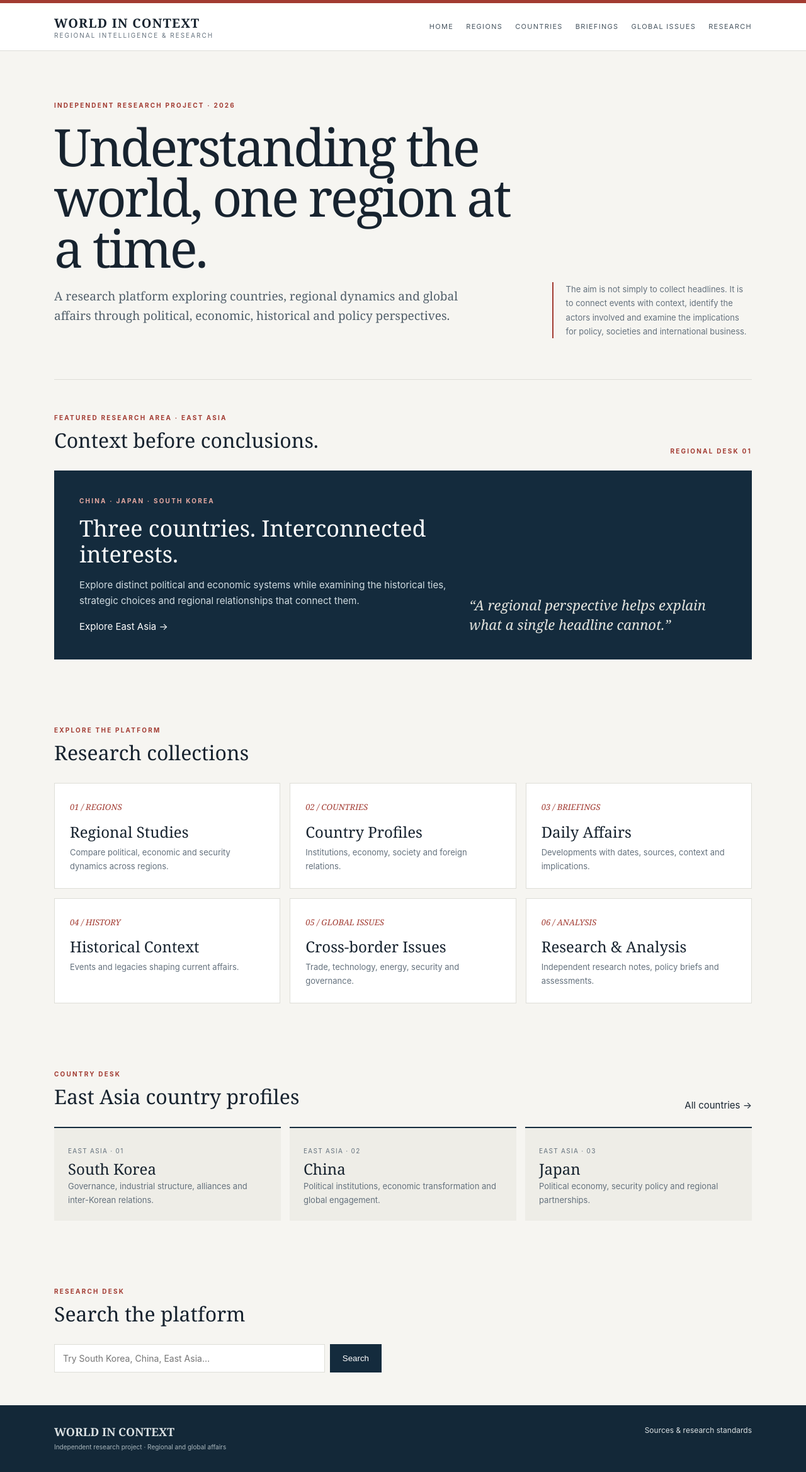
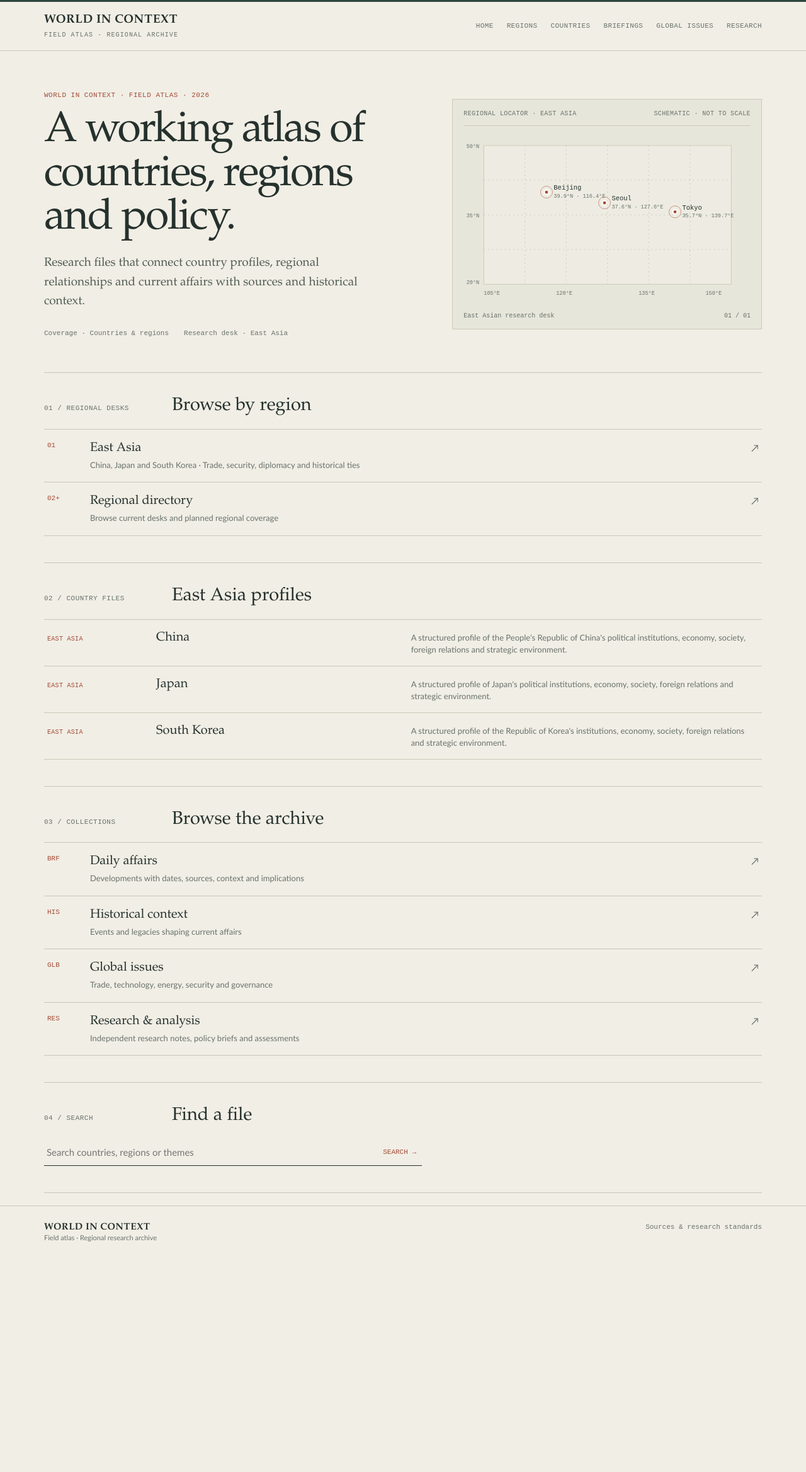
Before and after one commit to qiqiuu776-collab/World-regional-intelligence, a Jekyll site: the page built from index.html, in a window 1280 px wide. Shown: the whole page at 63% size. Built offline with Jekyll 4.4.1, drawn with Linux system fonts in a browser that asks for light colours; after the commit the page ends 2001 px from its top, so only the background shows below that.

Commit message:
Redesign site as a regional atlas

```diff
--- a/_layouts/default.html
+++ b/_layouts/default.html
@@ -6,28 +6,27 @@
   <meta name="description" content="{{ page.summary | default: site.description | escape }}">
   <title>{% if page.title %}{{ page.title | escape }} | {% endif %}{{ site.title | escape }}</title>
   <link rel="stylesheet" href="{{ '/assets/css/style.css' | relative_url }}">
+  <script defer src="{{ '/assets/js/main.js' | relative_url }}"></script>
 </head>
 <body>
   <header>
     <div class="top"></div>
     <div class="nav">
-      <a class="brand" href="{{ '/' | relative_url }}">WORLD IN CONTEXT<small>REGIONAL INTELLIGENCE &amp; RESEARCH</small></a>
+      <a class="brand" href="{{ '/' | relative_url }}">WORLD IN CONTEXT<small>FIELD ATLAS · REGIONAL ARCHIVE</small></a>
       <nav>
         <a href="{{ '/' | relative_url }}">Home</a>
         <a href="{{ '/regions/index.html' | relative_url }}">Regions</a>
         <a href="{{ '/countries/index.html' | relative_url }}">Countries</a>
         <a href="{{ '/daily-affairs/index.html' | relative_url }}">Briefings</a>
-        <a href="{{ '/global-issues/index.html' | relative_url }}">Global Issues</a>
+        <a href="{{ '/global-issues/index.html' | relative_url }}">Global issues</a>
         <a href="{{ '/research/index.html' | relative_url }}">Research</a>
       </nav>
     </div>
   </header>
-  <main class="wrap">
-    {{ content }}
-  </main>
+  <main class="wrap">{{ content }}</main>
   <footer>
     <div class="wrap">
-      <div><strong style="font:700 18px Georgia">WORLD IN CONTEXT</strong><br><small>Independent research project · Regional and global affairs</small></div>
+      <div><strong>WORLD IN CONTEXT</strong><br><small>Field atlas · Regional research archive</small></div>
       <a href="{{ '/sources/index.html' | relative_url }}">Sources &amp; research standards</a>
     </div>
   </footer>
--- a/assets/css/style.css
+++ b/assets/css/style.css
@@ -1,19 +1,107 @@
-:root{--ink:#17232f;--muted:#64717d;--paper:#f6f5f1;--white:#fff;--line:#deded8;--accent:#a23b32;--navy:#142b3d;--serif:Georgia,"Times New Roman",serif;--sans:Inter,system-ui,-apple-system,"Segoe UI",sans-serif}
-*{box-sizing:border-box}body{margin:0;background:var(--paper);color:var(--ink);font:15px/1.7 var(--sans)}a{color:inherit;text-decoration:none}a:hover{color:var(--accent)}
-.top{height:5px;background:var(--accent)}header{background:#fff;border-bottom:1px solid var(--line)}.nav{max-width:1160px;margin:auto;padding:18px 26px;display:flex;justify-content:space-between;align-items:center;gap:22px}
-.brand{font:700 20px var(--serif);letter-spacing:.06em}.brand small{display:block;font:10px var(--sans);letter-spacing:.2em;color:var(--muted)}
-nav{display:flex;gap:20px;flex-wrap:wrap}nav a{font-size:11px;letter-spacing:.12em;text-transform:uppercase;color:#46545f}
-.wrap{max-width:1160px;margin:auto;padding:0 26px}.eyebrow{font-size:10px;letter-spacing:.22em;text-transform:uppercase;color:var(--accent);font-weight:700}
-.hero{padding:78px 0 65px;display:grid;grid-template-columns:1.4fr .6fr;gap:50px;align-items:end;border-bottom:1px solid var(--line)}
-h1{font:clamp(46px,7vw,82px)/.98 var(--serif);letter-spacing:-.04em;margin:16px 0 22px}.lead{font:19px/1.65 var(--serif);color:#52606b;max-width:690px}
-.aside{border-left:2px solid var(--accent);padding-left:20px;color:var(--muted);font-size:13px}.section{padding:52px 0}.sectionhead{display:flex;justify-content:space-between;align-items:end;gap:20px;margin-bottom:22px}.sectionhead h2{font:32px var(--serif);margin:5px 0}
-.feature{background:var(--navy);color:#fff;padding:40px;display:grid;grid-template-columns:1fr .7fr;gap:35px}.feature .eyebrow{color:#e6aaa2}.feature h3{font:36px/1.15 var(--serif);margin:14px 0}.feature p{color:#d1dce1}.quote{font:italic 22px/1.4 var(--serif);align-self:end;color:#e5e5df}
-.grid{display:grid;grid-template-columns:repeat(3,1fr);gap:15px}.tile{background:#fff;border:1px solid var(--line);padding:24px;min-height:165px;transition:.2s}.tile:hover{border-color:#a5aaa8;transform:translateY(-2px)}.tile span{color:var(--accent);font:italic 13px var(--serif)}.tile h3{font:24px var(--serif);margin:10px 0 5px}.tile p,.country p{font-size:13px;color:var(--muted);margin:0}
-.countries{display:grid;grid-template-columns:repeat(3,1fr);gap:14px}.country{background:#eeede7;padding:22px;border-top:2px solid var(--navy)}.country strong{font:24px var(--serif);display:block}.country small{font-size:10px;letter-spacing:.13em;text-transform:uppercase;color:var(--muted)}
-.search{display:flex;gap:8px;max-width:520px}.search input{flex:1;padding:13px;border:1px solid var(--line);font:14px var(--sans)}.search button{background:var(--navy);color:white;border:0;padding:0 20px;cursor:pointer}.results a{display:block;padding:12px 0;border-bottom:1px solid var(--line)}
-.pagehead{padding:60px 0 35px;border-bottom:1px solid var(--line)}.pagehead h1{font-size:clamp(42px,6vw,66px)}.pagehead p{font:18px/1.6 var(--serif);color:var(--muted);max-width:720px}
-.layout{display:grid;grid-template-columns:minmax(0,1fr) 245px;gap:50px;padding:38px 0 70px}.article h2{font:29px var(--serif);margin:30px 0 8px}.article p,.article li{color:#4c5962}.note{background:#eeede7;border-left:3px solid var(--accent);padding:16px 19px;font-size:13px;color:#52606b}
-.side{border-top:2px solid var(--navy);padding-top:14px}.side h3{font:20px var(--serif);margin:0 0 8px}.side a{display:block;padding:7px 0;border-bottom:1px solid var(--line);font-size:13px;color:var(--muted)}
-footer{background:#132838;color:#dbe1e3;padding:30px 0;font-size:12px}footer .wrap{display:flex;justify-content:space-between;gap:20px}footer small{color:#aab7bd}
-@media(max-width:800px){.nav{align-items:flex-start;flex-direction:column}nav{gap:12px}.hero{grid-template-columns:1fr;gap:24px;padding:52px 0}.grid,.countries{grid-template-columns:1fr 1fr}.feature{grid-template-columns:1fr}.layout{grid-template-columns:1fr;gap:22px}}
-@media(max-width:520px){.wrap{padding:0 18px}.grid,.countries{grid-template-columns:1fr}.feature{padding:25px}footer .wrap{flex-direction:column}}
+:root {
+  --ink: #25312d;
+  --muted: #68736c;
+  --paper: #f1eee5;
+  --sheet: #f8f6ef;
+  --line: #c9c8b9;
+  --accent: #a34b37;
+  --forest: #2e473e;
+  --grid: #c4c8b8;
+  --serif: "Palatino Linotype", "Book Antiqua", Georgia, serif;
+  --sans: "Trebuchet MS", "Aptos", sans-serif;
+  --mono: "Courier New", monospace;
+}
+* { box-sizing: border-box; }
+body { margin: 0; background: var(--paper); color: var(--ink); font: 16px/1.65 var(--sans); }
+a { color: inherit; text-decoration: none; }
+a:hover { color: var(--accent); }
+.top { height: 3px; background: var(--forest); }
+header { background: var(--paper); border-bottom: 1px solid var(--line); }
+.nav { max-width: 1200px; margin: auto; padding: 18px 30px; display: flex; justify-content: space-between; align-items: center; gap: 30px; }
+.brand { font: 700 19px/1.2 var(--serif); letter-spacing: .025em; }
+.brand small { display: block; margin-top: 5px; color: var(--muted); font: 10px/1.3 var(--mono); letter-spacing: .11em; }
+nav { display: flex; gap: 21px; flex-wrap: wrap; }
+nav a { color: var(--muted); font: 11px/1.4 var(--mono); letter-spacing: .035em; text-transform: uppercase; }
+nav a:hover { color: var(--accent); }
+.wrap { max-width: 1200px; margin: auto; padding: 0 30px; }
+.eyebrow, .section-id, .locator-label, .meta-label { color: var(--accent); font: 11px/1.5 var(--mono); letter-spacing: .045em; text-transform: uppercase; }
+.atlas-hero { display: grid; grid-template-columns: 1fr .88fr; gap: clamp(36px, 7vw, 90px); align-items: center; padding: 62px 0 54px; border-bottom: 1px solid var(--line); }
+.atlas-intro h1 { max-width: 640px; margin: 16px 0 20px; font: 400 clamp(42px, 6vw, 68px)/1.02 var(--serif); letter-spacing: -.035em; }
+.atlas-intro .lead { max-width: 540px; margin: 0; color: #505d55; font: 19px/1.6 var(--serif); }
+.hero-meta { display: flex; flex-wrap: wrap; gap: 9px 24px; margin-top: 26px; color: var(--muted); font: 11px/1.5 var(--mono); }
+.locator { background: #e7e6da; border: 1px solid var(--line); padding: 16px 17px 13px; }
+.locator-head { display: flex; justify-content: space-between; gap: 12px; padding-bottom: 11px; border-bottom: 1px solid var(--line); color: var(--muted); font: 10px/1.4 var(--mono); letter-spacing: .04em; text-transform: uppercase; }
+.locator svg { display: block; width: 100%; height: auto; margin: 12px 0 7px; }
+.locator-caption { display: flex; justify-content: space-between; gap: 12px; color: var(--muted); font: 10px/1.5 var(--mono); }
+.map-grid { stroke: var(--grid); stroke-width: 1; stroke-dasharray: 2 5; }
+.map-frame { fill: #eeece2; stroke: var(--line); stroke-width: 1; }
+.map-label { fill: var(--ink); font: 11px var(--mono); }
+.map-coordinate { fill: var(--muted); font: 9px var(--mono); }
+.map-point { fill: var(--accent); stroke: var(--sheet); stroke-width: 3; }
+.map-ring { fill: none; stroke: var(--accent); stroke-width: 1; opacity: .55; }
+.atlas-section { padding: 36px 0 42px; border-bottom: 1px solid var(--line); }
+.section-heading { display: grid; grid-template-columns: 185px 1fr; gap: 18px; align-items: baseline; margin-bottom: 18px; }
+.section-heading h2 { margin: 0; font: 400 29px/1.2 var(--serif); }
+.section-id { color: var(--muted); }
+.directory { border-top: 1px solid var(--line); }
+.directory-row { display: grid; grid-template-columns: 56px minmax(0, 1fr) 24px; align-items: start; gap: 12px; padding: 16px 5px; border-bottom: 1px solid var(--line); }
+.directory-row:hover { background: rgba(255,255,255,.35); }
+.directory-number { padding-top: 3px; color: var(--accent); font: 11px var(--mono); }
+.directory-row strong { display: block; font: 20px/1.3 var(--serif); font-weight: 400; }
+.directory-row p { margin: 4px 0 0; color: var(--muted); font-size: 13px; }
+.directory-arrow { justify-self: end; color: var(--muted); }
+.grid { display: block; border-top: 1px solid var(--line); }
+.tile { display: grid; grid-template-columns: 155px minmax(180px, .7fr) 1fr; align-items: baseline; gap: 18px; padding: 15px 5px; min-height: 0; background: transparent; border: 0; border-bottom: 1px solid var(--line); transition: background .16s ease; }
+.tile:hover { border-color: var(--line); background: rgba(255,255,255,.35); transform: none; color: var(--ink); }
+.tile span { color: var(--accent); font: 10px/1.5 var(--mono); text-transform: uppercase; }
+.tile h3 { margin: 0; font: 20px/1.3 var(--serif); font-weight: 400; }
+.tile p, .country p { margin: 0; color: var(--muted); font: 13px/1.5 var(--sans); }
+.countries { display: block; border-top: 1px solid var(--line); }
+.country { display: grid; grid-template-columns: 155px minmax(180px, .7fr) 1fr; align-items: baseline; gap: 18px; padding: 15px 5px; background: transparent; border: 0; border-bottom: 1px solid var(--line); }
+.country:hover { background: rgba(255,255,255,.35); color: var(--ink); }
+.country small { color: var(--accent); font: 10px/1.5 var(--mono); letter-spacing: .03em; text-transform: uppercase; }
+.country strong { display: block; font: 20px/1.3 var(--serif); font-weight: 400; }
+.search { display: flex; gap: 0; max-width: 600px; border-bottom: 1px solid var(--ink); }
+.search input { flex: 1; min-width: 0; padding: 12px 4px; background: transparent; border: 0; font: 15px var(--sans); outline: none; }
+.search input:focus { box-shadow: 0 1px var(--accent); }
+.search button { padding: 0 9px; color: var(--accent); background: transparent; border: 0; font: 11px var(--mono); text-transform: uppercase; cursor: pointer; }
+.results a { display: grid; grid-template-columns: minmax(140px, 220px) 1fr; gap: 18px; padding: 11px 5px; border-bottom: 1px solid var(--line); font-size: 13px; }
+.results strong { font: 16px var(--serif); font-weight: 400; }
+.pagehead { padding: 52px 0 29px; border-bottom: 1px solid var(--line); }
+.pagehead h1 { margin: 12px 0; font: 400 clamp(40px, 5vw, 58px)/1.04 var(--serif); letter-spacing: -.025em; }
+.pagehead p { max-width: 730px; margin: 0; color: var(--muted); font: 18px/1.55 var(--serif); }
+.layout { display: grid; grid-template-columns: minmax(0, 1fr) 230px; gap: 54px; padding: 30px 0 60px; }
+.article h2 { margin: 30px 0 8px; font: 400 27px/1.25 var(--serif); }
+.article p, .article li { color: #4d5a52; }
+.article li { padding: 2px 0; }
+.note { padding: 13px 17px; color: #505c54; background: #e9e8dc; border-left: 2px solid var(--accent); font-size: 13px; }
+.side { align-self: start; border-top: 1px solid var(--ink); padding-top: 12px; }
+.side h3 { margin: 0 0 8px; font: 18px var(--serif); font-weight: 400; }
+.side a { display: block; padding: 8px 1px; border-bottom: 1px solid var(--line); color: var(--muted); font: 12px/1.45 var(--sans); }
+.side a:hover { color: var(--accent); }
+footer { margin-top: 20px; padding: 25px 0; color: var(--muted); border-top: 1px solid var(--line); font: 11px/1.6 var(--mono); }
+footer .wrap { display: flex; justify-content: space-between; gap: 20px; }
+footer strong { color: var(--ink); font: 700 15px var(--serif) !important; letter-spacing: .03em; }
+footer small { color: var(--muted); font: 11px var(--sans); }
+@media (max-width: 850px) {
+  .nav { align-items: flex-start; flex-direction: column; }
+  nav { gap: 12px 18px; }
+  .atlas-hero { grid-template-columns: 1fr; gap: 28px; padding: 44px 0; }
+  .locator { max-width: 650px; }
+  .section-heading { grid-template-columns: 1fr; gap: 5px; }
+  .layout { grid-template-columns: 1fr; gap: 26px; }
+}
+@media (max-width: 620px) {
+  .wrap { padding: 0 18px; }
+  .nav { padding: 16px 18px; }
+  nav { gap: 9px 15px; }
+  nav a { font-size: 10px; }
+  .atlas-intro h1 { font-size: 43px; }
+  .locator-head { flex-direction: column; }
+  .directory-row { grid-template-columns: 34px 1fr 20px; gap: 8px; }
+  .tile, .country { grid-template-columns: 1fr; gap: 4px; padding: 13px 4px; }
+  .tile p, .country p { padding-left: 0; }
+  .results a { grid-template-columns: 1fr; gap: 2px; }
+  .layout { padding-top: 22px; }
+  footer .wrap { flex-direction: column; }
+}
--- a/index.html
+++ b/index.html
@@ -1,16 +1,72 @@
-<!doctype html><html lang="en"><head><meta charset="utf-8"><meta name="viewport" content="width=device-width,initial-scale=1"><meta name="description" content="Independent research on countries, regions and global affairs."><title>World in Context | Regional Intelligence & Research</title><link rel="stylesheet" href="assets/css/style.css"><script defer src="assets/js/main.js"></script></head><body><header><div class="top"></div><div class="nav"><a class="brand" href="index.html">WORLD IN CONTEXT<small>REGIONAL INTELLIGENCE & RESEARCH</small></a><nav><a href="index.html">Home</a><a href="regions/index.html">Regions</a><a href="countries/index.html">Countries</a><a href="daily-affairs/index.html">Briefings</a><a href="global-issues/index.html">Global Issues</a><a href="research/index.html">Research</a></nav></div></header><main class="wrap">
-<section class="hero"><div><div class="eyebrow">Independent research project · 2026</div><h1>Understanding the world, one region at a time.</h1><p class="lead">A research platform exploring countries, regional dynamics and global affairs through political, economic, historical and policy perspectives.</p></div><div class="aside">The aim is not simply to collect headlines. It is to connect events with context, identify the actors involved and examine the implications for policy, societies and international business.</div></section>
-<section class="section"><div class="sectionhead"><div><div class="eyebrow">Featured research area · East Asia</div><h2>Context before conclusions.</h2></div><span class="eyebrow">Regional desk 01</span></div><div class="feature"><div><div class="eyebrow">China · Japan · South Korea</div><h3>Three countries. Interconnected interests.</h3><p>Explore distinct political and economic systems while examining the historical ties, strategic choices and regional relationships that connect them.</p><a href="regions/east-asia.html">Explore East Asia →</a></div><div class="quote">“A regional perspective helps explain what a single headline cannot.”</div></div></section>
-<section class="section"><div class="sectionhead"><div><div class="eyebrow">Explore the platform</div><h2>Research collections</h2></div></div><div class="grid">
-<a class="tile" href="regions/index.html"><span>01 / REGIONS</span><h3>Regional Studies</h3><p>Compare political, economic and security dynamics across regions.</p></a>
-<a class="tile" href="countries/index.html"><span>02 / COUNTRIES</span><h3>Country Profiles</h3><p>Institutions, economy, society and foreign relations.</p></a>
-<a class="tile" href="daily-affairs/index.html"><span>03 / BRIEFINGS</span><h3>Daily Affairs</h3><p>Developments with dates, sources, context and implications.</p></a>
-<a class="tile" href="history/index.html"><span>04 / HISTORY</span><h3>Historical Context</h3><p>Events and legacies shaping current affairs.</p></a>
-<a class="tile" href="global-issues/index.html"><span>05 / GLOBAL ISSUES</span><h3>Cross-border Issues</h3><p>Trade, technology, energy, security and governance.</p></a>
-<a class="tile" href="research/index.html"><span>06 / ANALYSIS</span><h3>Research & Analysis</h3><p>Independent research notes, policy briefs and assessments.</p></a></div></section>
-<section class="section"><div class="sectionhead"><div><div class="eyebrow">Country desk</div><h2>East Asia country profiles</h2></div><a href="countries/index.html">All countries →</a></div><div class="countries">
-<a class="country" href="countries/south-korea.html"><small>East Asia · 01</small><strong>South Korea</strong><p>Governance, industrial structure, alliances and inter-Korean relations.</p></a>
-<a class="country" href="countries/china.html"><small>East Asia · 02</small><strong>China</strong><p>Political institutions, economic transformation and global engagement.</p></a>
-<a class="country" href="countries/japan.html"><small>East Asia · 03</small><strong>Japan</strong><p>Political economy, security policy and regional partnerships.</p></a></div></section>
-<section class="section"><div class="sectionhead"><div><div class="eyebrow">Research desk</div><h2>Search the platform</h2></div></div><form class="search" data-search><input aria-label="Search pages" placeholder="Try South Korea, China, East Asia…"><button>Search</button></form><div class="results" data-results></div></section>
-</main><footer><div class="wrap"><div><strong style="font:700 18px Georgia">WORLD IN CONTEXT</strong><br><small>Independent research project · Regional and global affairs</small></div><a href="sources/index.html">Sources & research standards</a></div></footer></body></html>
+---
+layout: default
+title: World in Context
+summary: A working atlas of countries, regions and policy, organized around place, time and evidence.
+---
+<section class="atlas-hero">
+  <div class="atlas-intro">
+    <div class="eyebrow">World in Context · Field atlas · 2026</div>
+    <h1>A working atlas of countries, regions and policy.</h1>
+    <p class="lead">Research files that connect country profiles, regional relationships and current affairs with sources and historical context.</p>
+    <div class="hero-meta"><span>Coverage · Countries &amp; regions</span><span>Research desk · East Asia</span></div>
+  </div>
+  <div class="locator">
+    <div class="locator-head"><span>Regional locator · East Asia</span><span>Schematic · not to scale</span></div>
+    <svg viewBox="0 0 480 290" role="img" aria-labelledby="locator-title locator-desc">
+      <title id="locator-title">East Asia regional locator</title>
+      <desc id="locator-desc">A coordinate grid marking Beijing, Seoul and Tokyo without political borders.</desc>
+      <rect class="map-frame" x="34" y="20" width="414" height="232" />
+      <g class="map-grid">
+        <path d="M103 20V252 M172 20V252 M241 20V252 M310 20V252 M379 20V252" />
+        <path d="M34 78H448 M34 136H448 M34 194H448" />
+      </g>
+      <g class="map-coordinate">
+        <text x="34" y="270">105°E</text><text x="155" y="270">120°E</text><text x="293" y="270">135°E</text><text x="405" y="270">150°E</text>
+        <text x="5" y="24">50°N</text><text x="5" y="140">35°N</text><text x="5" y="252">20°N</text>
+      </g>
+      <g>
+        <circle class="map-ring" cx="139" cy="98" r="10" /><circle class="map-point" cx="139" cy="98" r="4" />
+        <text class="map-label" x="151" y="94">Beijing</text><text class="map-coordinate" x="151" y="107">39.9°N · 116.4°E</text>
+        <circle class="map-ring" cx="236" cy="116" r="10" /><circle class="map-point" cx="236" cy="116" r="4" />
+        <text class="map-label" x="248" y="112">Seoul</text><text class="map-coordinate" x="248" y="125">37.6°N · 127.0°E</text>
+        <circle class="map-ring" cx="354" cy="131" r="10" /><circle class="map-point" cx="354" cy="131" r="4" />
+        <text class="map-label" x="366" y="127">Tokyo</text><text class="map-coordinate" x="366" y="140">35.7°N · 139.7°E</text>
+      </g>
+    </svg>
+    <div class="locator-caption"><span>East Asian research desk</span><span>01 / 01</span></div>
+  </div>
+</section>
+
+<section class="atlas-section">
+  <div class="section-heading"><span class="section-id">01 / Regional desks</span><h2>Browse by region</h2></div>
+  <div class="directory">
+    <a class="directory-row" href="{{ '/regions/east-asia.html' | relative_url }}"><span class="directory-number">01</span><span><strong>East Asia</strong><p>China, Japan and South Korea · Trade, security, diplomacy and historical ties</p></span><span class="directory-arrow">↗</span></a>
+    <a class="directory-row" href="{{ '/regions/index.html' | relative_url }}"><span class="directory-number">02+</span><span><strong>Regional directory</strong><p>Browse current desks and planned regional coverage</p></span><span class="directory-arrow">↗</span></a>
+  </div>
+</section>
+
+<section class="atlas-section">
+  <div class="section-heading"><span class="section-id">02 / Country files</span><h2>East Asia profiles</h2></div>
+  {% assign country_profiles = site.countries | sort: "title" %}
+  <div class="countries">
+    {% for profile in country_profiles %}
+    <a class="country" href="{{ profile.url | relative_url }}"><small>{{ profile.region | escape }}</small><strong>{{ profile.title | escape }}</strong><p>{{ profile.summary | escape }}</p></a>
+    {% endfor %}
+  </div>
+</section>
+
+<section class="atlas-section">
+  <div class="section-heading"><span class="section-id">03 / Collections</span><h2>Browse the archive</h2></div>
+  <div class="directory">
+    <a class="directory-row" href="{{ '/daily-affairs/index.html' | relative_url }}"><span class="directory-number">BRF</span><span><strong>Daily affairs</strong><p>Developments with dates, sources, context and implications</p></span><span class="directory-arrow">↗</span></a>
+    <a class="directory-row" href="{{ '/history/index.html' | relative_url }}"><span class="directory-number">HIS</span><span><strong>Historical context</strong><p>Events and legacies shaping current affairs</p></span><span class="directory-arrow">↗</span></a>
+    <a class="directory-row" href="{{ '/global-issues/index.html' | relative_url }}"><span class="directory-number">GLB</span><span><strong>Global issues</strong><p>Trade, technology, energy, security and governance</p></span><span class="directory-arrow">↗</span></a>
+    <a class="directory-row" href="{{ '/research/index.html' | relative_url }}"><span class="directory-number">RES</span><span><strong>Research &amp; analysis</strong><p>Independent research notes, policy briefs and assessments</p></span><span class="directory-arrow">↗</span></a>
+  </div>
+</section>
+
+<section class="atlas-section">
+  <div class="section-heading"><span class="section-id">04 / Search</span><h2>Find a file</h2></div>
+  <form class="search" data-search><input aria-label="Search the archive" placeholder="Search countries, regions or themes"><button>Search →</button></form>
+  <div class="results" data-results></div>
+</section>
```
Also changed, not shown: regions/east-asia.html (+1 -1 lines), sources/index.html (+1 -1 lines).
